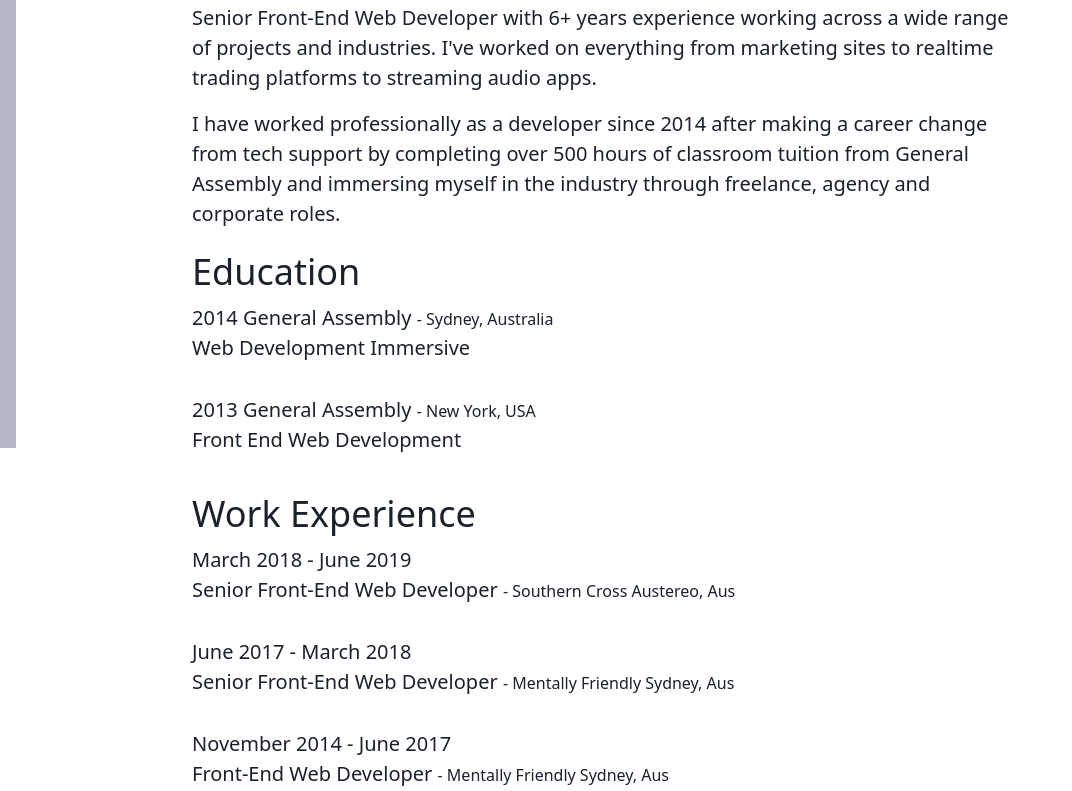
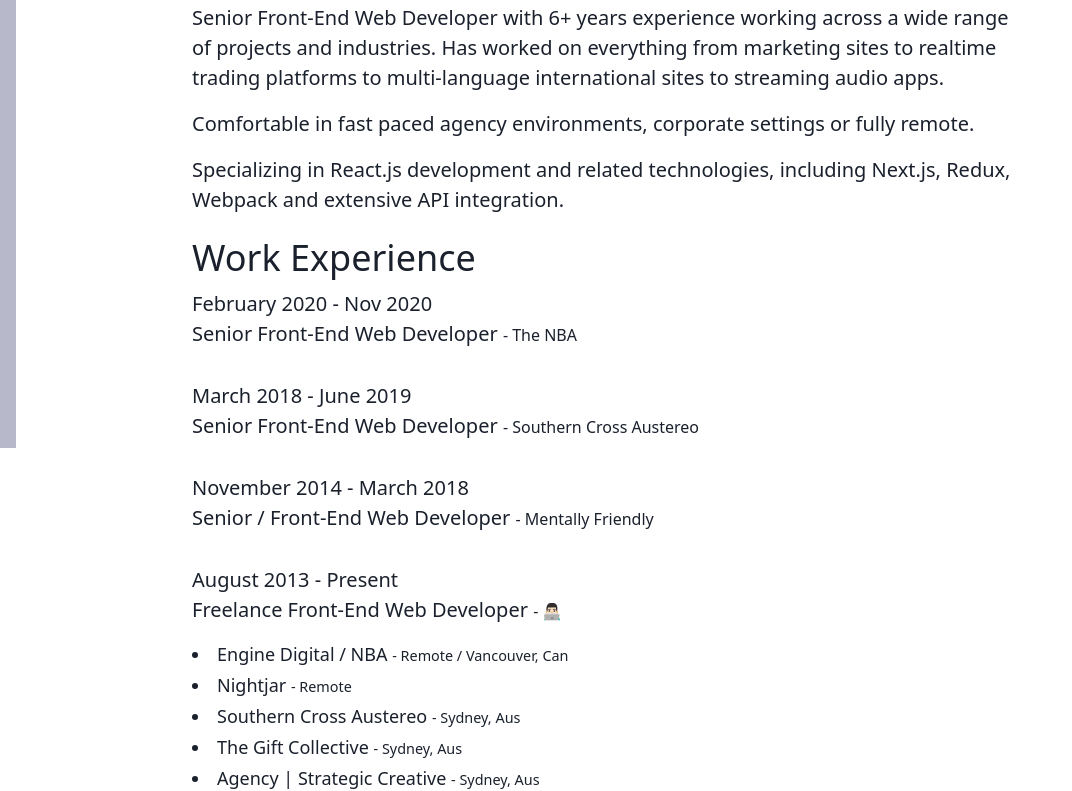
Before and after one commit to searleb/billsearle.me, a Next.js app: page /resume in a window 1280 px wide. Shown: the part 352-1143 px from the top of the page, without its empty margins (0-1072 px from the left). Built offline with nearby package versions, Linux system fonts and the light colour scheme.

Commit message:
Updated resume

```diff
--- a/src/page-config/index.js
+++ b/src/page-config/index.js
@@ -183,19 +183,19 @@
   ],
   work: [
     {
-      date: 'March 2018 - June 2019',
-      location: 'Southern Cross Austereo, Aus',
+      date: 'February 2020 - Nov 2020',
+      location: 'The NBA',
       title: 'Senior Front-End Web Developer',
     },
     {
-      date: 'June 2017 - March 2018',
-      location: 'Mentally Friendly Sydney, Aus',
+      date: 'March 2018 - June 2019',
+      location: 'Southern Cross Austereo',
       title: 'Senior Front-End Web Developer',
     },
     {
-      date: 'November 2014 - June 2017',
-      location: 'Mentally Friendly Sydney, Aus',
-      title: 'Front-End Web Developer',
+      date: 'November 2014 - March 2018',
+      location: 'Mentally Friendly',
+      title: 'Senior / Front-End Web Developer',
     },
     {
       date: 'August 2013 - Present',
@@ -203,11 +203,7 @@
       title: 'Freelance Front-End Web Developer',
       gigs: [
         {
-          title: 'NBA',
-          location: 'Remote',
-        },
-        {
-          title: 'Engine Digital',
+          title: 'Engine Digital / NBA',
           location: 'Remote / Vancouver, Can',
         },
         {
--- a/src/pages/resume.js
+++ b/src/pages/resume.js
@@ -16,17 +16,35 @@
           {`
             Senior Front-End Web Developer with ${yearDiff()}+ years experience
             working across a wide range of projects and industries.
-            I've worked on everything from marketing sites to
-            realtime trading platforms to streaming audio apps.
+            Has worked on everything from marketing sites to realtime trading platforms to
+            multi-language international sites to streaming audio apps.
          `}
         </p>
+        <p>Comfortable in fast paced agency environments, corporate settings or fully remote.</p>
+        <p>
+          Specializing in React.js development and related technologies,
+          including Next.js, Redux, Webpack and extensive API integration.
+        </p>
 
-        <p>
-          I have worked professionally as a developer since 2014
-          after making a career change from tech support by completing
-          over 500 hours of classroom tuition from General Assembly
-          and immersing myself in the industry through freelance, agency and corporate roles.
-        </p>
+        <h3>Work Experience</h3>
+        <ul>
+          {work.map(item => (
+            <li className="mb-8" key={`${item.date}${item.title}`}>
+              <p>
+                {item.date}
+                <br />
+                {item.title} <small>- {item.location}</small>
+              </p>
+              {item.gigs && (
+                <ul className="text-xl font-normal list-disc list-inside">
+                  {item.gigs.map(gig => (
+                    <li key={gig.title}>{gig.title} <small>- {gig.location}</small></li>
+                  ))}
+                </ul>
+              )}
+            </li>
+          ))}
+        </ul>
 
         <h3>Education</h3>
         <ul>
@@ -41,25 +59,6 @@
           ))}
         </ul>
 
-        <h3>Work Experience</h3>
-        <ul>
-          {work.map(item => (
-            <li className="mb-8" key={`${item.date}${item.title}`}>
-              <p>
-                {item.date}
-                <br />
-                {item.title} <small>- {item.location}</small>
-              </p>
-              {item.gigs && (
-                <ul className="list-inside list-disc text-xl font-normal">
-                  {item.gigs.map(gig => (
-                    <li key={gig.title}>{gig.title} <small>- {gig.location}</small></li>
-                  ))}
-                </ul>
-              )}
-            </li>
-          ))}
-        </ul>
         <Link
           className="text-2xl"
           href="https://docs.google.com/document/d/1ugtZ9-HNzOBHEnM5lrMCVPztLnxqFPr2Ae4fYsAXndI/edit?usp=sharing"
```
